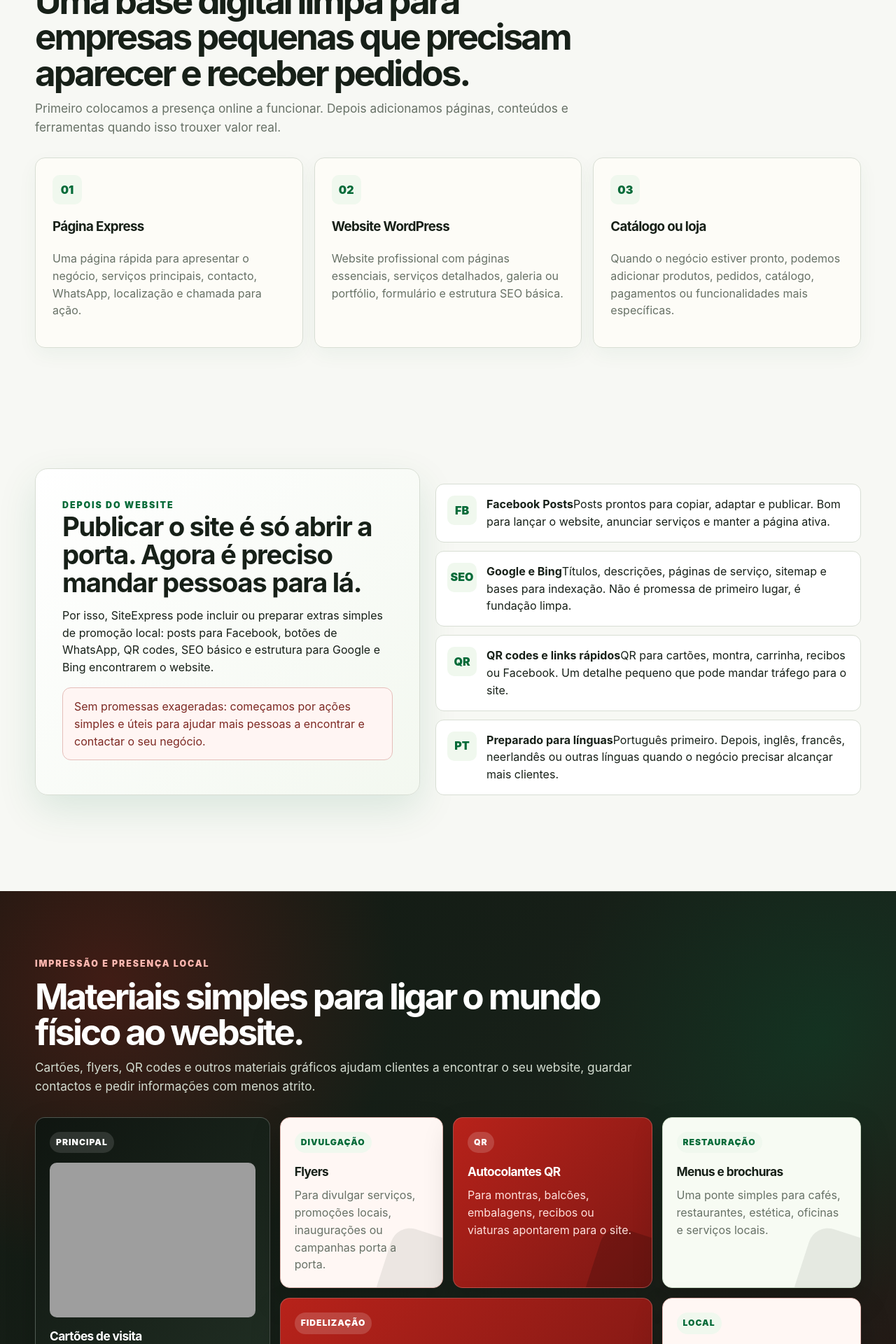
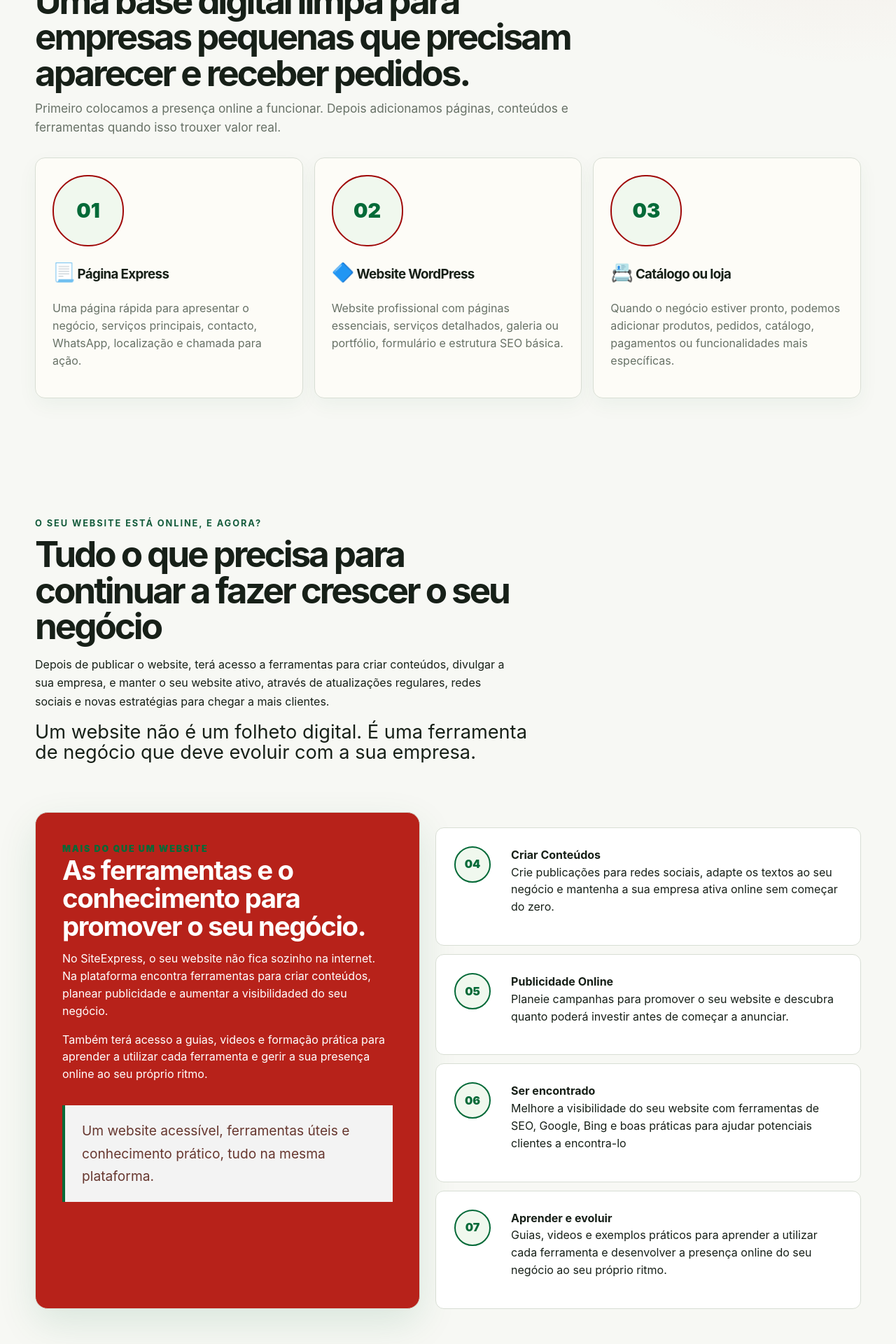
Before and after one commit to joaomcorreia/siteexpress.pt, a Django app: page /pt/ in a window 1280 px wide. Shown: the part 1040-2960 px from the top of the page at 70% size. Run offline with Django 5.2, Linux system fonts and the light colour scheme; grey boxes are pictures that could not be loaded.

Commit message:
Update SiteExpress landing page content

```diff
--- a/backend/onboarding/templates/onboarding/siteexpress_landing.html
+++ b/backend/onboarding/templates/onboarding/siteexpress_landing.html
@@ -73,14 +73,14 @@
     .head p{color:var(--muted);font-size:1.08rem}
     .cards{display:grid;grid-template-columns:repeat(3,minmax(0,1fr));gap:16px}
     .card{border:1px solid var(--line);background:rgba(255,253,248,.82);border-radius:var(--radius);padding:24px;min-width:0;box-shadow:0 10px 28px rgba(4,106,56,.05)}
-    .card .num{display:grid;place-items:center;width:42px;height:42px;border-radius:10px;background:#f0f8ee;color:var(--primary);font-weight:950;margin-bottom:17px}
+    .card .num{display:grid;place-items:center;border: 2px solid #a00909;width:102px;height:102px;border-radius:50px;background:#f0f8ee;color:var(--primary);font-weight:950;font-size:1.8rem;margin-bottom:17px}
     .card p,.plan p,.plan li,.step span,.addon p,.faq p{color:var(--muted)}
     .split{display:grid;grid-template-columns:minmax(0,.95fr) minmax(0,1.05fr);gap:22px;align-items:stretch}
-    .panel{border:1px solid var(--line);background:linear-gradient(135deg,#fff,#f3f8f0);border-radius:18px;padding:clamp(24px,4vw,38px);box-shadow:var(--shadow)}
+    .panel{border:1px solid var(--line);background:#b7221a;color:#fff;border-radius:18px;padding:clamp(24px,4vw,38px);box-shadow:var(--shadow)}
     .panel h3{font-size:clamp(1.65rem,3vw,2.4rem);line-height:1.04;margin-bottom:14px}
     .feature-list{display:grid;gap:12px;margin-top:22px}
-    .feature{display:grid;grid-template-columns:42px 1fr;gap:14px;padding:16px;border:1px solid var(--line);border-radius:12px;background:#fff}
-    .icon{width:42px;height:42px;border-radius:10px;display:grid;place-items:center;background:#f0f8ee;color:var(--primary);font-weight:950}
+    .feature{display:grid;grid-template-columns:42px 1fr;gap:14px;padding:26px;border:1px solid var(--line);border-radius:12px;background:#fff;}
+    .icon{width:52px;height:52px;border: 2px solid #046a38;border-radius:50px;display:grid;place-items:center;background:#f0f8ee;color:var(--primary);font-weight:950;margin-right:20px;}
     .steps{counter-reset:step;display:grid;gap:12px}
     .step{counter-increment:step;display:grid;grid-template-columns:auto 1fr;gap:14px;padding:18px;border-radius:12px;background:#fff;border:1px solid var(--line)}
     .step:before{content:counter(step);width:38px;height:38px;border-radius:10px;display:grid;place-items:center;background:#eaf7f2;color:var(--green);font-weight:950}.step b{display:block}
@@ -94,6 +94,7 @@
     .print-section .head{max-width:860px}
     .print-section .kicker{color:#ffb7b0}
     .print-section .head p{color:#d4ddd1}
+    .print-section {background-color:#0f1510;}
     .print-grid{display:grid;grid-template-columns:1.18fr .82fr 1fr 1fr;grid-auto-rows:minmax(132px,auto);gap:14px;align-items:stretch}
     .print-card{position:relative;overflow:hidden;background:#fffaf4;border:1px solid rgba(255,255,255,.16);border-radius:14px;padding:20px;box-shadow:0 18px 44px rgba(0,0,0,.18);color:var(--ink)}
     .print-card:after{content:"";position:absolute;right:-34px;bottom:-44px;width:120px;height:120px;border-radius:28px;background:rgba(23,32,24,.08);transform:rotate(18deg)}
@@ -129,6 +130,74 @@
     @media(max-width:980px){.links{display:none}.hero-grid,.split,.cta{grid-template-columns:1fr}.cards,.plans{grid-template-columns:1fr}.addons{grid-template-columns:repeat(2,minmax(0,1fr))}.print-grid{grid-template-columns:repeat(2,minmax(0,1fr));grid-auto-rows:auto}.print-card.tall,.print-card.wide{grid-column:auto;grid-row:auto}.faq-grid{grid-template-columns:1fr}.plan.featured{transform:none}.price{position:static;width:auto;margin-top:14px}.footer-grid{grid-template-columns:1fr 1fr}.footer-brand{grid-column:1/-1}}
     @media(max-width:620px){.wrap{width:min(var(--max),calc(100% - 22px))}.nav{min-height:68px}.brand-logo{height:40px;max-width:230px}.actions,.pills{display:grid}.btn{width:100%}.mini-grid,.addons,.print-grid,.footer-grid{grid-template-columns:1fr}.mock{padding:18px}.footer-bottom{display:grid}}
   </style>
+
+<style>
+
+.homepage-social-icon {
+  width: 45px;
+}
+blockquote {
+  margin: 2rem 0 0;
+  padding: 1.25rem 1.5rem;
+  border-left: 4px solid #046a38;
+  background: #f3f3f3;
+  color: #67372f;
+  font-size: 1.2rem;
+  line-height: 1.7;
+}
+.section-label {
+  margin-bottom: 0.75rem;
+  font-size: 0.8rem;
+  font-weight: 700;
+  letter-spacing: 0.12rem;
+  text-transform: uppercase;
+  color: #145c3c;
+}
+
+.section-intro {
+  max-width: 720px;
+  margin: 0;
+  font-size: clamp(1.8rem, 3vw, 3rem);
+  line-height: 1.08;
+}
+
+.section-description {
+  max-width: 680px;
+  margin-top: 1rem;
+  font-size: 1rem;
+  line-height: 1.65;
+}
+
+.section-note {
+  font-size: 1.7rem;
+  margin-bottom: 70px;
+}
+.emoji-class {
+  font-size: 26px;
+}
+.steps-img-right {
+  width: 550px;
+  height: 320px;
+  background-color: #67372f;
+  float: right;
+}
+.steps-img-left {
+  width: 550px;
+  height: 320px;
+  background-color: #1a3af0;
+  float: left;
+}
+.feature-description {
+  padding-left: 25px;
+}
+
+.page-hero-compact {
+    padding-bottom: 70px;
+    background: #333 !important;
+}
+
+</style>
+
   {% include "onboarding/_siteexpress_clarity.html" %}
 </head>
 <body>
@@ -155,26 +224,70 @@
       <div class="wrap">
         <div class="head"><span class="kicker">O que fazemos</span><h2>Uma base digital limpa para empresas pequenas que precisam aparecer e receber pedidos.</h2><p>Primeiro colocamos a presença online a funcionar. Depois adicionamos páginas, conteúdos e ferramentas quando isso trouxer valor real.</p></div>
         <div class="cards">
-          <article class="card"><span class="num">01</span><h3><a href="{% url 'starter-page' %}">Página Express</a></h3><p>Uma página rápida para apresentar o negócio, serviços principais, contacto, WhatsApp, localização e chamada para ação.</p></article>
-          <article class="card"><span class="num">02</span><h3><a href="{% url 'website-wordpress' %}">Website WordPress</a></h3><p>Website profissional com páginas essenciais, serviços detalhados, galeria ou portfólio, formulário e estrutura SEO básica.</p></article>
-          <article class="card"><span class="num">03</span><h3>Catálogo ou loja</h3><p>Quando o negócio estiver pronto, podemos adicionar produtos, pedidos, catálogo, pagamentos ou funcionalidades mais específicas.</p></article>
+          <article class="card"><span class="num">01</span><h3><a href="{% url 'starter-page' %}"><span class="emoji-class">📃</span> Página Express</a></h3><p>Uma página rápida para apresentar o negócio, serviços principais, contacto, WhatsApp, localização e chamada para ação.</p></article>
+          <article class="card"><span class="num">02</span><h3><a href="{% url 'website-wordpress' %}"><span class="emoji-class">🔷</span> Website WordPress</a></h3><p>Website profissional com páginas essenciais, serviços detalhados, galeria ou portfólio, formulário e estrutura SEO básica.</p></article>
+          <article class="card"><span class="num">03</span><h3><span class="emoji-class">📇</span> Catálogo ou loja</h3><p>Quando o negócio estiver pronto, podemos adicionar produtos, pedidos, catálogo, pagamentos ou funcionalidades mais específicas.</p></article>
         </div>
       </div>
     </section>
 
     <section id="visibilidade">
+
+      <div class="wrap">
+        <div class="section-intro">
+          <p class="section-label">O SEU WEBSITE ESTÁ ONLINE, E AGORA?</p>
+          <h2>Tudo o que precisa para continuar a fazer crescer o seu negócio</h2>
+          <p class="section-description">
+            Depois de publicar o website, terá acesso a ferramentas para criar conteúdos, divulgar a sua empresa, e manter o seu website ativo, através de atualizações regulares, redes sociais e novas estratégias para chegar a mais clientes.
+          </p>
+          <p class="section-note">
+            Um website não é um folheto digital. É uma ferramenta de negócio que deve evoluir com a sua empresa.
+          </p>
+        </div>
+      </div>
+
       <div class="wrap split">
         <article class="panel">
-          <span class="kicker">Depois do website</span>
-          <h3>Publicar o site é só abrir a porta. Agora é preciso mandar pessoas para lá.</h3>
-          <p>Por isso, SiteExpress pode incluir ou preparar extras simples de promoção local: posts para Facebook, botões de WhatsApp, QR codes, SEO básico e estrutura para Google e Bing encontrarem o website.</p>
-          <div class="notice">Sem promessas exageradas: começamos por ações simples e úteis para ajudar mais pessoas a encontrar e contactar o seu negócio.</div>
+          <span class="kicker">Mais do que um website</span>
+          <h3>As ferramentas e o conhecimento para promover o seu negócio.</h3>
+          <p>No SiteExpress, o seu website não fica sozinho na internet. Na plataforma encontra ferramentas para criar conteúdos, planear publicidade e aumentar a visibilidaded do seu negócio.</p>
+          <p>Também terá acesso a guias, videos e formação prática para aprender a utilizar cada ferramenta e gerir a sua presença online ao seu próprio ritmo.</p>
+          <blockquote>Um website acessível, ferramentas úteis e conhecimento prático, tudo na mesma plataforma.</blockquote>
         </article>
         <div class="feature-list">
-          <div class="feature"><span class="icon">FB</span><div><b>Facebook Posts</b><span>Posts prontos para copiar, adaptar e publicar. Bom para lançar o website, anunciar serviços e manter a página ativa.</span></div></div>
-          <div class="feature"><span class="icon">SEO</span><div><b>Google e Bing</b><span>Títulos, descrições, páginas de serviço, sitemap e bases para indexação. Não é promessa de primeiro lugar, é fundação limpa.</span></div></div>
-          <div class="feature"><span class="icon">QR</span><div><b>QR codes e links rápidos</b><span>QR para cartões, montra, carrinha, recibos ou Facebook. Um detalhe pequeno que pode mandar tráfego para o site.</span></div></div>
-          <div class="feature"><span class="icon">PT</span><div><b>Preparado para línguas</b><span>Português primeiro. Depois, inglês, francês, neerlandês ou outras línguas quando o negócio precisar alcançar mais clientes.</span></div></div>
+          <div class="feature">
+            <span class="icon">
+              04
+            </span>
+            <div class="feature-description"><b>Criar Conteúdos</b>
+              <p>Crie publicações para redes sociais, adapte os textos ao seu negócio e mantenha a sua empresa ativa online sem começar do zero.</p>
+            </div>
+          </div>
+          <div class="feature">
+            <span class="icon">
+              05
+            </span>
+            <div class="feature-description"><b>Publicidade Online</b>
+              <p>Planeie campanhas para promover o seu website e descubra quanto poderá investir antes de começar a anunciar.</p>
+            </div>
+          </div>
+          <div class="feature">
+            <span class="icon">
+              06
+            </span>
+            <div class="feature-description"><b>Ser encontrado</b>
+              <p>Melhore a visibilidade do seu website com ferramentas de SEO, Google, Bing e boas práticas para ajudar potenciais clientes a encontra-lo</p>
+            </div>
+          </div>
+          <div class="feature">
+            <span class="icon">
+              07
+            </span>
+            <div class="feature-description">
+              <b>Aprender e evoluir</b>
+              <p>Guias, videos e exemplos práticos para aprender a utilizar cada ferramenta e desenvolver a presença online do seu negócio ao seu próprio ritmo.</p>
+            </div>
+          </div>
         </div>
       </div>
     </section>
@@ -183,13 +296,13 @@
       <div class="wrap">
         <div class="head"><span class="kicker">Impressão e presença local</span><h2>Materiais simples para ligar o mundo físico ao website.</h2><p>Cartões, flyers, QR codes e outros materiais gráficos ajudam clientes a encontrar o seu website, guardar contactos e pedir informações com menos atrito.</p></div>
         <div class="print-grid" aria-label="Produtos de impressão SiteExpress">
-          <a class="print-card tall" href="{% url 'business-cards' %}"><span class="tag">Principal</span><img class="print-card-media" src="{% static 'core/img/siteexpress/cartoes-de-visita.jpg' %}" alt="Cartões de visita"><b>Cartões de visita</b><p>Cartões com website, telefone, email, WhatsApp e QR code para entregar a clientes, parceiros e contactos locais.</p></a>
-          <article class="print-card"><span class="tag">Divulgação</span><b>Flyers</b><p>Para divulgar serviços, promoções locais, inaugurações ou campanhas porta a porta.</p></article>
-          <article class="print-card"><span class="tag">QR</span><b>Autocolantes QR</b><p>Para montras, balcões, embalagens, recibos ou viaturas apontarem para o site.</p></article>
-          <article class="print-card"><span class="tag">Restauração</span><b>Menus e brochuras</b><p>Uma ponte simples para cafés, restaurantes, estética, oficinas e serviços locais.</p></article>
-          <article class="print-card wide"><span class="tag">Fidelização</span><b>Cartões de cliente</b><p>Cartões de marcação, fidelização ou lembretes com QR para contactos, avaliações e páginas de serviço.</p></article>
-          <article class="print-card"><span class="tag">Local</span><b>Placas e reclamos</b><p>Materiais para montras, balcões, viaturas ou espaços comerciais, pensados para ligar o mundo físico ao website.</p></article>
-          <article class="print-card"><span class="tag">Promoção</span><b>Lonas e banners</b><p>Material simples para feiras, oficinas, obras, eventos e campanhas de rua.</p></article>
+          <a class="print-card tall" href="{% url 'business-cards' %}"><span class="tag">Promover</span><img class="print-card-media" src="{% static 'core/img/siteexpress/cartoes-de-visita.jpg' %}" alt="Cartões de visita"><b>Cartões de visita</b><p>Transforme cada encontro num novo contacto.</p></a>
+          <article class="print-card"><span class="tag">Atrair</span><b>Flyers</b><p>Leve a sua empresa até à rua.</p></article>
+          <article class="print-card"><span class="tag">Fidelizar</span><b>Autocolantes QR</b><p>Ligue montras, embalagens e viaturas ao website.</p></article>
+          <article class="print-card"><span class="tag">Sinalizar</span><b>Menus e brochuras</b><p>Apresente serviços e preços de forma simples.</p></article>
+          <article class="print-card wide"><span class="tag">Identificar</span><b>Cartões de cliente</b><p>Dê aos seus clientes uma razão para voltar.</p></article>
+          <article class="print-card wide"><span class="tag">Informar</span><b>Placas e Reclamos</b><p>Ajude novos clientes a encontra-lo.</p></article>
+          <article class="print-card"><span class="tag">Destacar</span><b>Lonas e Banners</b><p>Chame a atenção mesmo à distância.</p></article>
         </div>
       </div>
     </section>
@@ -198,8 +311,14 @@
       <div class="wrap">
         <div class="head"><span class="kicker">Como funciona</span><h2>Um processo simples, sem labirinto administrativo.</h2><p>O cliente envia a informação principal, nós montamos a estrutura, revemos e publicamos. A partir daí pode pedir suporte ou extras.</p></div>
         <div class="steps">
-          <div class="step"><div><b>Escolhe o ponto de partida</b><span>Página starter, website profissional ou projeto com extras.</span></div></div>
-          <div class="step"><div><b>Envia dados e serviços</b><span>Nome do negócio, contactos, zona de trabalho, serviços, fotos e preferências.</span></div></div>
+          <div class="step"><div><b>Escolhe o ponto de partida</b><span>Página starter, website profissional ou projeto com extras.</span>
+
+          <div class="steps-img-right"></div>
+
+          </div></div>
+          <div class="step"><div><b>Envia dados e serviços</b><span>Nome do negócio, contactos, zona de trabalho, serviços, fotos e preferências.</span>
+          <div class="steps-img-left"></div>
+          </div></div>
           <div class="step"><div><b>Recebe uma pré-visualização</b><span>A estrutura fica pronta para revisão antes da publicação final.</span></div></div>
           <div class="step"><div><b>Publicamos e melhoramos</b><span>Website online, links sociais, SEO básico e próximos passos de visibilidade.</span></div></div>
         </div>
```
